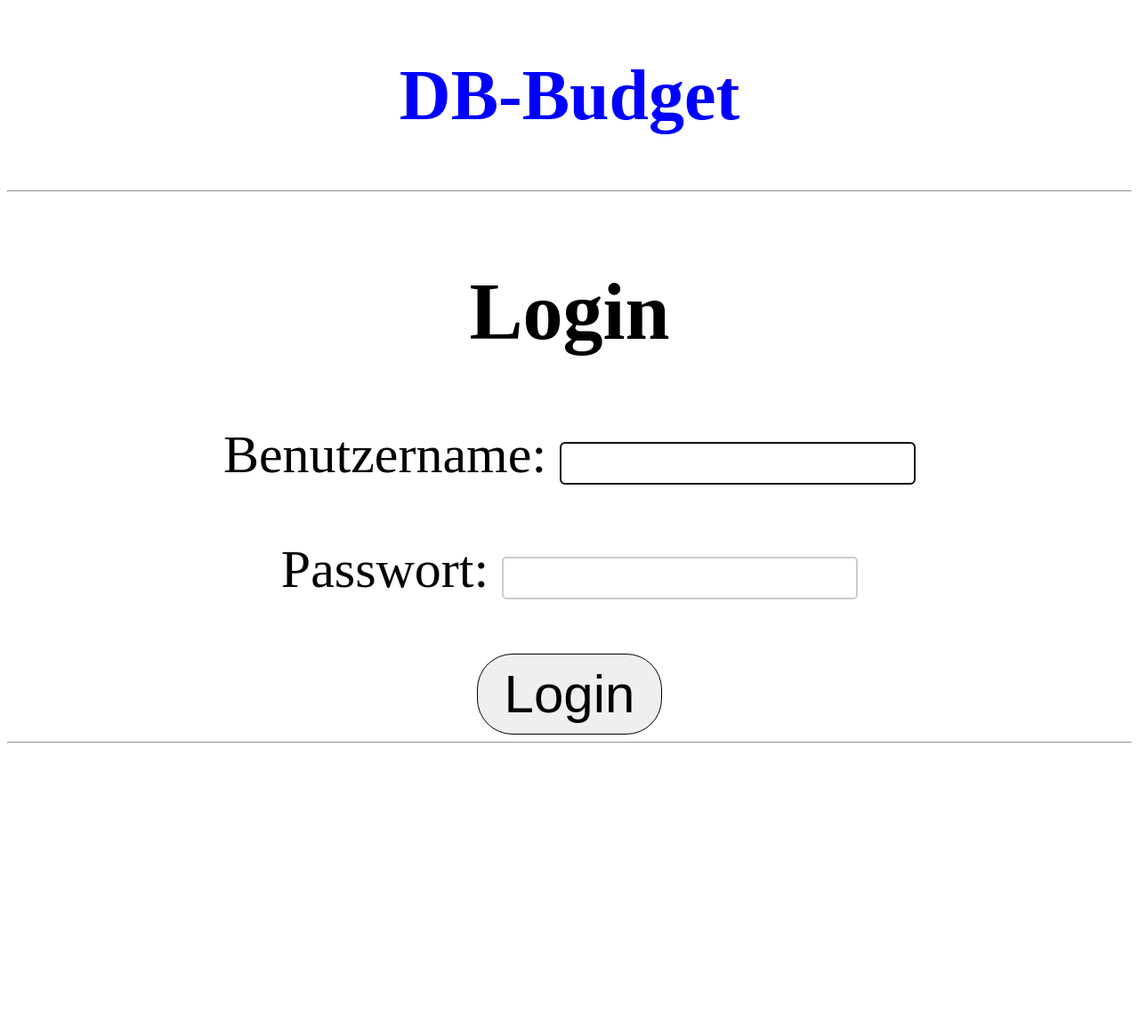
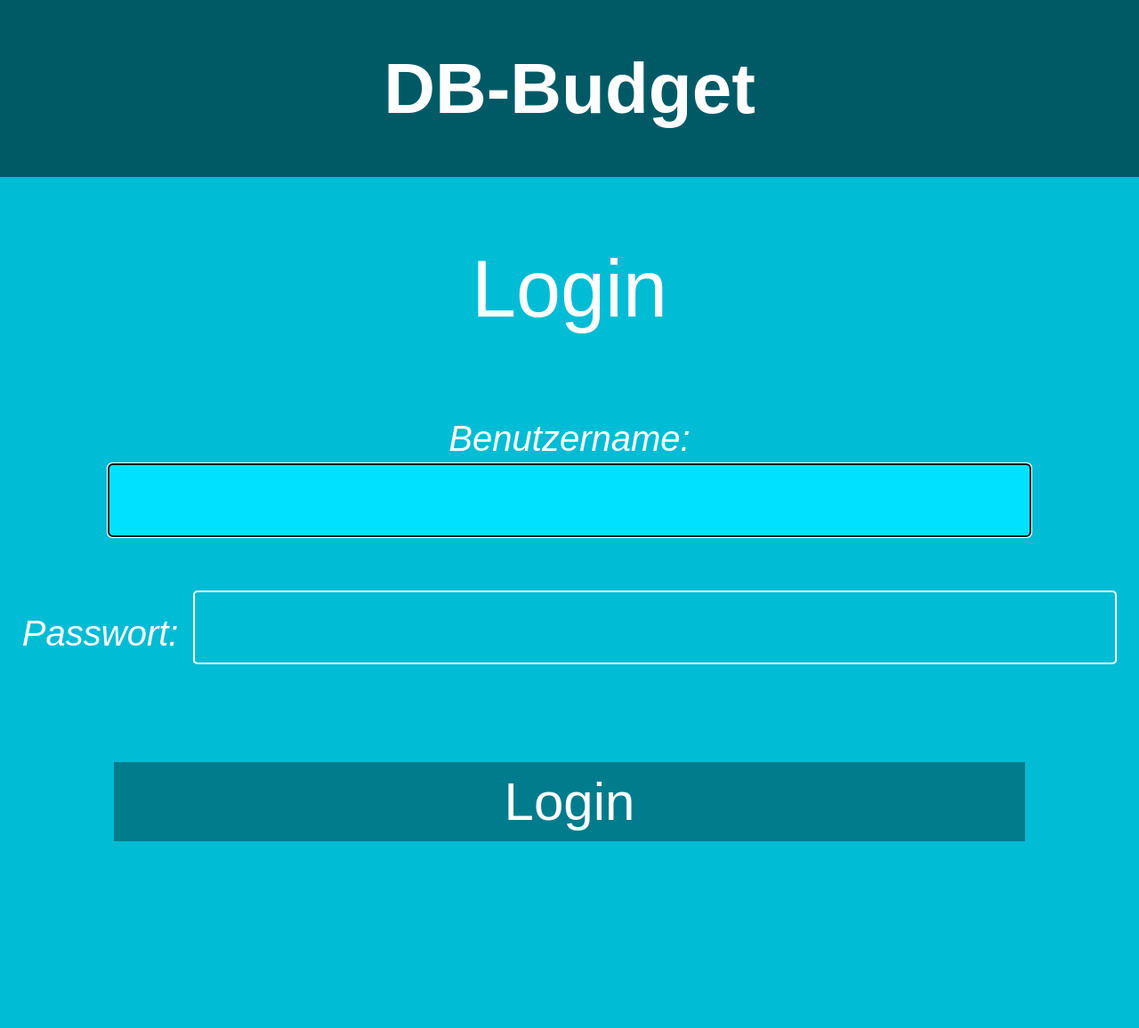
Before and after one commit to rwa-django/dbbudget, a Django app: page /accounts/login/ in a window 1280 px wide. Shown: the whole page at 89% size. Before the commit the page ends 836 px from the top, so only its background shows below. Run offline with Django 3.2, Linux system fonts and the light colour scheme.

Commit message:
Update login/logout page

```diff
--- a/__shared__/css/main.css
+++ b/__shared__/css/main.css
@@ -1,19 +1,74 @@
-input[type=text] {
+body {
+    font-family: sans-serif;
+    font-size: 60px;
+    background-color: #0092A6;
+    margin: 0;
+    color: white;
+}
+
+h2,
+h4 {
+    font-weight: 100;
+}
+
+input[type=text],
+input[type=password] {
     padding:5px;
-    border:2px solid #ccc;
+    border:2px solid white;
+    background-color: #00BCD4;
     -webkit-border-radius: 5px;
     border-radius: 5px;
-    font-size: 30px;
+    font-size: 60px;
+    width: 80%;
+    text-align: center;
 }
 
-input[type=text]:focus {
-    border-color:#333;
+input[type=text]:focus,
+input[type=password]:focus {
+    border-color: darkgrey;
+    background-color: #00E1FF;
 }
 
-input[type=password] {
-    padding:5px;
-    border:2px solid #ccc;
-    -webkit-border-radius: 5px;
-    border-radius: 5px;
-    font-size: 30px;
+label {
+    font-style: italic;
+    color: white;
+    font-size: 40px;
 }
+
+.button {
+    background:#007C8C;
+    border:0 none;
+    cursor:pointer;
+    padding: 10px 30px;
+    font-size: 60px;
+    text-decoration: none;
+    color: white;
+    width: 80%;
+}
+.button__login {
+    margin-top: 50px;
+    margin-bottom: 100px;
+}
+header.login {
+    background-color: #005A66;
+    display: flex;
+    justify-content: center;
+    font-size: 40px;
+    color: white;
+}
+
+main.login {
+    background-color: #00BCD4;
+    max-height: 100%;
+    padding-bottom: 110px;
+}
+
+.box {
+    display: flex;
+    flex-direction: column;
+    justify-content: center;
+}
+.block {
+    flex: 0 1 auto;
+    text-align: center;
+}
--- a/templates/base.html
+++ b/templates/base.html
@@ -4,19 +4,16 @@
   <meta charset="utf-8">
   <title>DB-Budget - {% block title %}{% endblock %}</title>
     {% load static %}
-
     <link href="{% static 'css/main.css' %}" rel="stylesheet" type="text/css" media="screen" />
 </head>
 <body>
-  <header style="display: flex; justify-content:  center; font-size: 40px; color: blue">
+  <header class="login">
     <h1>DB-Budget </h1>
   </header>
-  <hr>
-  <main>
+  <main class="login">
     {% block content %}
     {% endblock %}
   </main>
-  <hr>
   <footer>
   </footer>
 </body>
--- a/templates/registration/login.html
+++ b/templates/registration/login.html
@@ -3,18 +3,18 @@
 {% block title %}Login{% endblock %}
 
 {% block content %}
-    <section style="font-size: 60px;">
-        <div style="display:flex; flex-direction: column; justify-content: center;">
-            <div style="flex: 0 1 auto; text-align: center;">
+    <section>
+        <div class="box" >
+            <div class="block">
                 {% if user.is_authenticated %}
-                        Hi {{ user.username }} {{ user.first_name }} {{ user.last_name }}! <br />
-                        <a href="{% url 'logout' %}">logout</a>
+                    <h4>Hi {{ user.first_name }} {{ user.last_name }}!</h4>
+                    <a class="button" href="{% url 'logout' %}">logout</a>
                 {% else %}
                     <h2>Login</h2>
                     <form method="post">
                         {% csrf_token %}
                         {{ form.as_p }}
-                            <button type="submit" style="font-size: 60px;border: 1px solid;border-radius: 40px;padding: 10px 30px;">Login</button>
+                        <button type="submit" class="button button__login">Login</button>
                     </form>
                 {% endif %}
             </div>
```
Also changed, not shown: budget/templates/budget/index.html (+8 -8 lines), templates/registration/logged_out.html (+4 -7 lines). Lines whose indentation alone changed are shown as unchanged.
